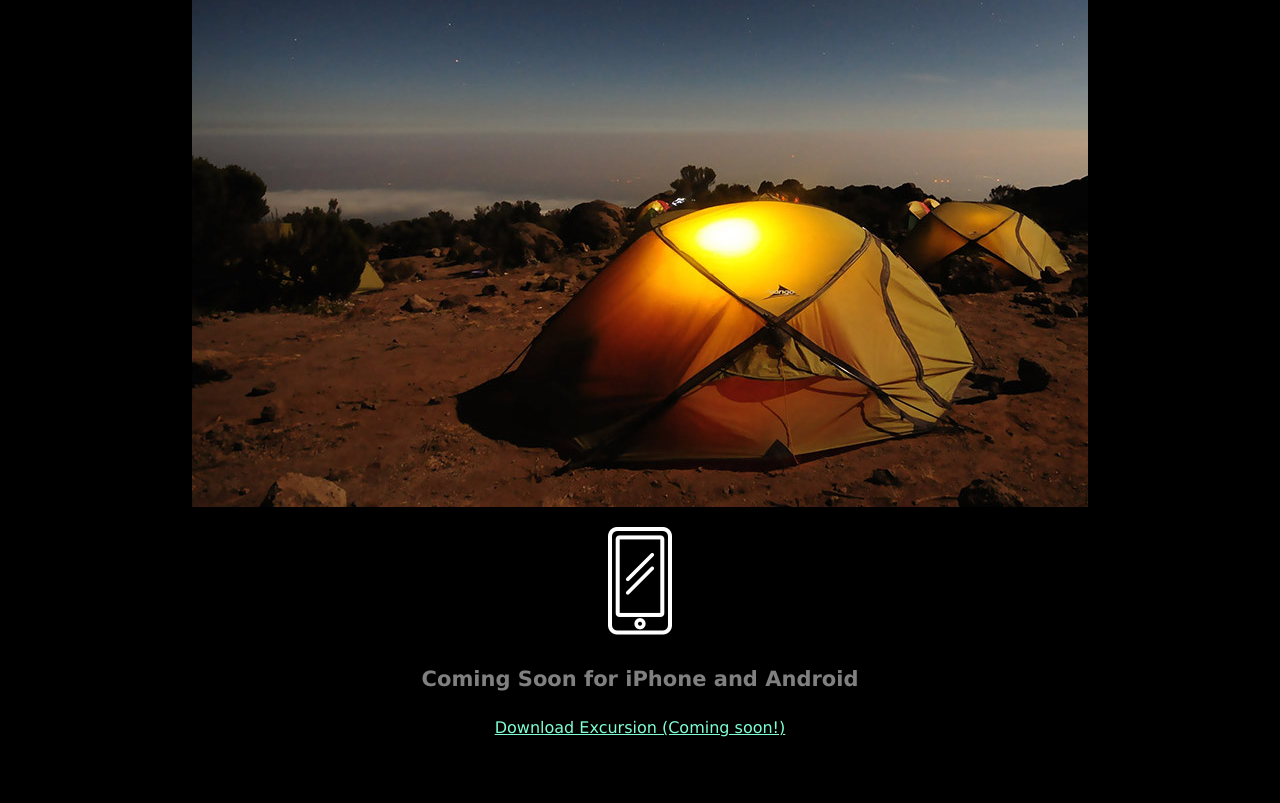
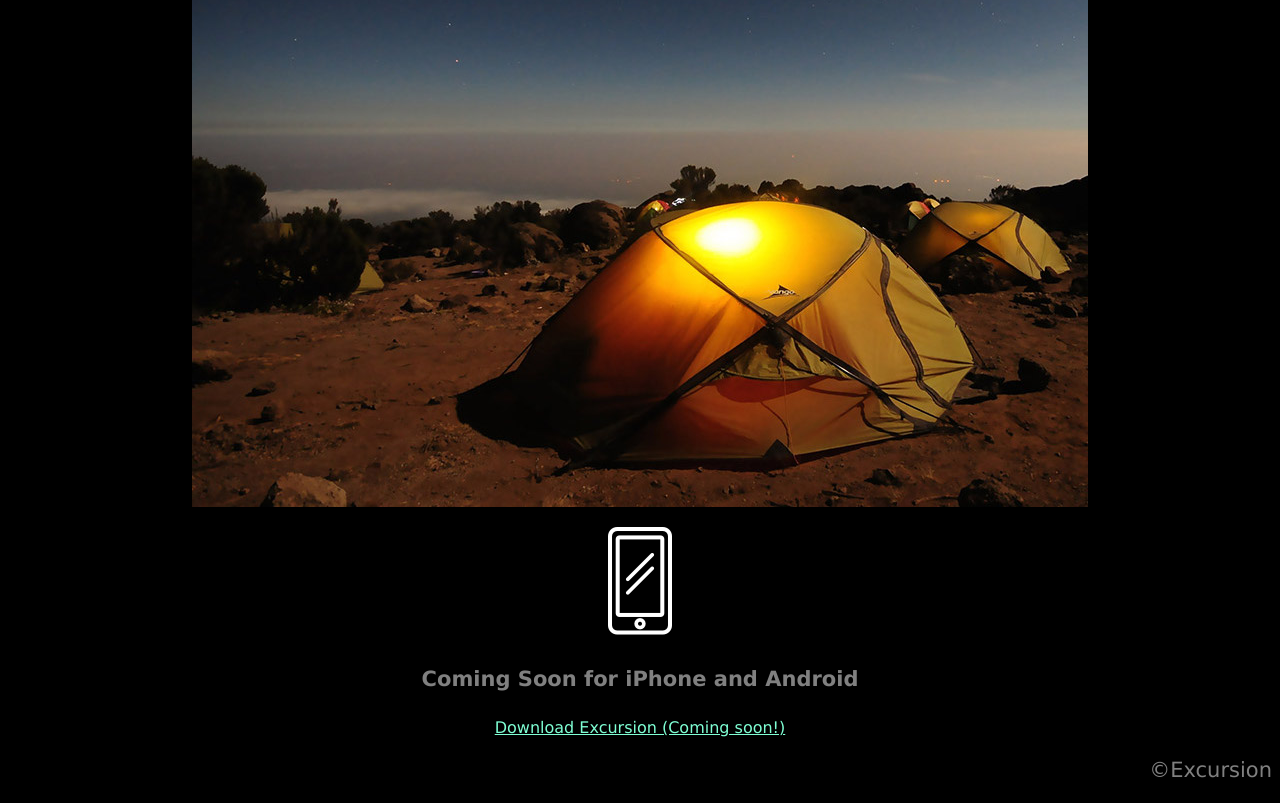
Before and after one commit to drewzin777/excursion, a plain HTML site: page index.html in a window 1280 px wide. Shown: the part 505-1308 px from the top of the page. Drawn offline with Linux system fonts and the light colour scheme.

Commit message:
fixed footer

```diff
--- a/resources/css/style.css
+++ b/resources/css/style.css
@@ -34,7 +34,7 @@ body {
 
 /*FOOTER*/
 
-footer--copyright {
+.footer--copyright {
     font-size: 21px;
     text-align: right;
     color: gray;
```
